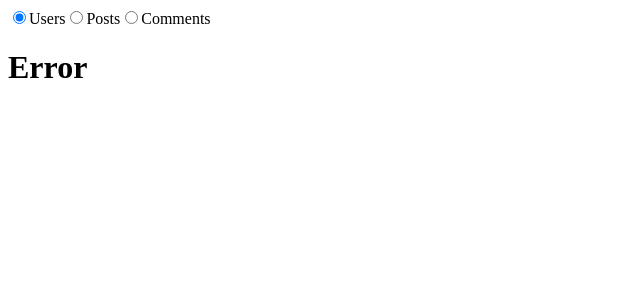
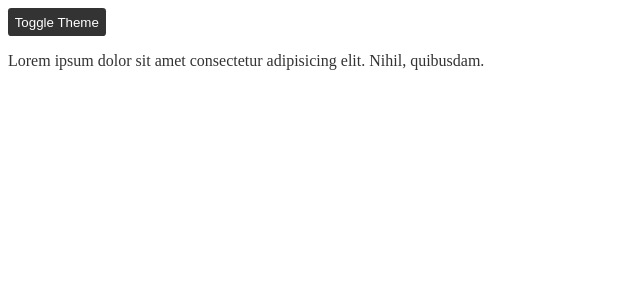
Before and after one commit to Angi-Adema/intro-react-vite-app, a React (Vite) app: page / in a window 1280 px wide. Shown: the top 300 px of the page, without its empty margins (0-640 px from the left). Built offline with nearby package versions, Linux system fonts and the light colour scheme; no server answers.

Commit message:
updated the App.jsx file for useContext Hook demo

```diff
--- a/src/App.jsx
+++ b/src/App.jsx
@@ -1,61 +1,36 @@
-import { useState } from "react";
-import { useFetch } from "./useFetch";
+import { useEffect, useState } from "react";
 
-// If the API does not work, use these local URLs
-// const URLS = {
-// USERS: "users.json",
-// POSTS: "posts.json",
-// COMMENTS: "comments.json",
-// }
+export default function App() {
+  const [isDarkMode, setIsDarkMode] = useState(false);
 
-const URLS = {
-  USERS: "https://jsonplaceholder.typicode.com/users",
-  POSTS: "https://jsonplaceholder.typicode.com/posts",
-  COMMENTS: "https://jsonplaceholder.typicode.com/comments",
-};
+  function toggleTheme() {
+    setIsDarkMode((d) => !d);
+  }
 
-function App() {
-  const [url, setUrl] = useState(URLS.USERS);
-
-  const { data, isLoading, isError } = useFetch(url);
+  useEffect(() => {
+    document.body.style.background = isDarkMode ? "#333" : "white";
+    document.body.style.color = isDarkMode ? "white" : "#333";
+  }, [isDarkMode]);
 
   return (
     <>
-      <div>
-        <label>
-          <input
-            type="radio"
-            checked={url === URLS.USERS}
-            onChange={() => setUrl(URL.USERS)}
-          />
-          Users
-        </label>
-        <label>
-          <input
-            type="radio"
-            checked={url === URLS.POSTS}
-            onChange={() => setUrl(URLS.POSTS)}
-          />
-          Posts
-        </label>
-        <label>
-          <input
-            type="radio"
-            checked={url === URLS.COMMENTS}
-            onChange={() => setUrl(URLS.COMMENTS)}
-          />
-          Comments
-        </label>
-      </div>
-      {isLoading ? (
-        <h1>Loading...</h1>
-      ) : isError ? (
-        <h1>Error</h1>
-      ) : (
-        <pre>{JSON.stringify(data, null, 2)}</pre>
-      )}
+      <button
+        style={{
+          background: isDarkMode ? "white" : "#333",
+          color: isDarkMode ? "#333" : "white",
+          border: "none",
+          padding: ".5em",
+          borderRadius: ".25em",
+          cursor: "pointer",
+        }}
+        onClick={toggleTheme}
+      >
+        Toggle Theme
+      </button>
+      <p>
+        Lorem ipsum dolor sit amet consectetur adipisicing elit. Nihil,
+        quibusdam.
+      </p>
     </>
   );
 }
-
-export default App;
--- a/src/useFetch.js
+++ b/src/useFetch.js
@@ -1,82 +1,82 @@
-import { useEffect, useReducer } from "react"; // useReducer replaces useState.
+// import { useEffect, useReducer } from "react"; // useReducer replaces useState.
 
-const ACTIONS = {
-  FETCH_START: "FETCH_START",
-  FETCH_SUCCESS: "FETCH_SUCCESS",
-  FETCH_ERROR: "FETCH_ERROR",
-};
+// const ACTIONS = {
+//   FETCH_START: "FETCH_START",
+//   FETCH_SUCCESS: "FETCH_SUCCESS",
+//   FETCH_ERROR: "FETCH_ERROR",
+// };
 
-function reducer(state, { type, payload }) {
-  switch (type) {
-    case ACTIONS.FETCH_START:
-      return {
-        // By default the data is undefined since it is not being called here along with isError and isLoading. This is our new state value and the return overrides all the existing state. We do this because we want to reset everything just as we did in the useEffect.
-        isError: false,
-        isLoading: true,
-      };
-    case ACTIONS.FETCH_SUCCESS:
-      return {
-        data: payload.data,
-        isLoading: false,
-        isError: false,
-      };
-    case ACTIONS.FETCH_ERROR:
-      return {
-        isLoading: false,
-        isError: true,
-      };
-    default:
-      // throw Error("Might have typo somewhere!")  We can put this in here instead of the returning the state.
-      return state;
-  }
-}
+// function reducer(state, { type, payload }) {
+//   switch (type) {
+//     case ACTIONS.FETCH_START:
+//       return {
+//         // By default the data is undefined since it is not being called here along with isError and isLoading. This is our new state value and the return overrides all the existing state. We do this because we want to reset everything just as we did in the useEffect.
+//         isError: false,
+//         isLoading: true,
+//       };
+//     case ACTIONS.FETCH_SUCCESS:
+//       return {
+//         data: payload.data,
+//         isLoading: false,
+//         isError: false,
+//       };
+//     case ACTIONS.FETCH_ERROR:
+//       return {
+//         isLoading: false,
+//         isError: true,
+//       };
+//     default:
+//       // throw Error("Might have typo somewhere!")  We can put this in here instead of the returning the state.
+//       return state;
+//   }
+// }
 
-export function useFetch(url, options = {}) {
-  const [state, dispatch] = useReducer(reducer, {
-    isError: false,
-    isLoading: true,
-  });
+// export function useFetch(url, options = {}) {
+//   const [state, dispatch] = useReducer(reducer, {
+//     isError: false,
+//     isLoading: true,
+//   });
 
-  // The lines below are our state related code, since we are using useReducer we can eliminate all the state related code.
-  //   const [data, setData] = useState(); // This is undefined so we do not need to pass this into the useReducer in the line above.
-  //   const [isError, setIsError] = useState(false);
-  //   const [isLoading, setIsLoading] = useState(true);
+//   // The lines below are our state related code, since we are using useReducer we can eliminate all the state related code.
+//   //   const [data, setData] = useState(); // This is undefined so we do not need to pass this into the useReducer in the line above.
+//   //   const [isError, setIsError] = useState(false);
+//   //   const [isLoading, setIsLoading] = useState(true);
 
-  useEffect(() => {
-    // This section of code is taken care of above in the reducer function
-    // setData(undefined)
-    // setIsError(false)
-    // setIsLoading(true)
-    dispatch({ type: ACTIONS.FETCH_START });
+//   useEffect(() => {
+//     // This section of code is taken care of above in the reducer function
+//     // setData(undefined)
+//     // setIsError(false)
+//     // setIsLoading(true)
+//     dispatch({ type: ACTIONS.FETCH_START });
 
-    const controller = new AbortController();
+//     const controller = new AbortController();
 
-    fetch(url, { signal: controller.signal, ...options })
-      .then((res) => {
-        if (res.status === 200) {
-          return res.json();
-        }
-        return Promise.reject(res);
-      })
-      .then((data) => {
-        dispatch({ type: ACTIONS.FETCH_SUCCESS, payload: { data } });
-      })
-      .catch((e) => {
-        if (e.name === "AbortError") return;
+//     fetch(url, { signal: controller.signal, ...options })
+//       .then((res) => {
+//         if (res.status === 200) {
+//           return res.json();
+//         }
+//         return Promise.reject(res);
+//       })
+//       .then((data) => {
+//         dispatch({ type: ACTIONS.FETCH_SUCCESS, payload: { data } });
+//       })
+//       .catch((e) => {
+//         if (e.name === "AbortError") return;
 
-        dispatch({ type: ACTIONS.FETCH_ERROR }); // Not actually storing our error anywhere so we can remove the payload: { error: e }.
-      });
+//         dispatch({ type: ACTIONS.FETCH_ERROR }); // Not actually storing our error anywhere so we can remove the payload: { error: e }.
+//       });
 
-    // The .finally() is not needed any more since it is taken care of inside of the reducer function.
-    //   .finally(() => {
-    //     if (controller.signal.aborted) return;
-    //     setIsLoading(false);
-    //   });
+//     // The .finally() is not needed any more since it is taken care of inside of the reducer function.
+//     //   .finally(() => {
+//     //     if (controller.signal.aborted) return;
+//     //     setIsLoading(false);
+//     //   });
 
-    return () => {
-      controller.abort();
-    };
-  }, [url]);
+//     return () => {
+//       controller.abort();
+//     };
+//   }, [url]);
 
-  return state;
-}
+//   return state;
+// }
```
Also changed, not shown: src/FetchApp.jsx (added, +61 -0 lines).
